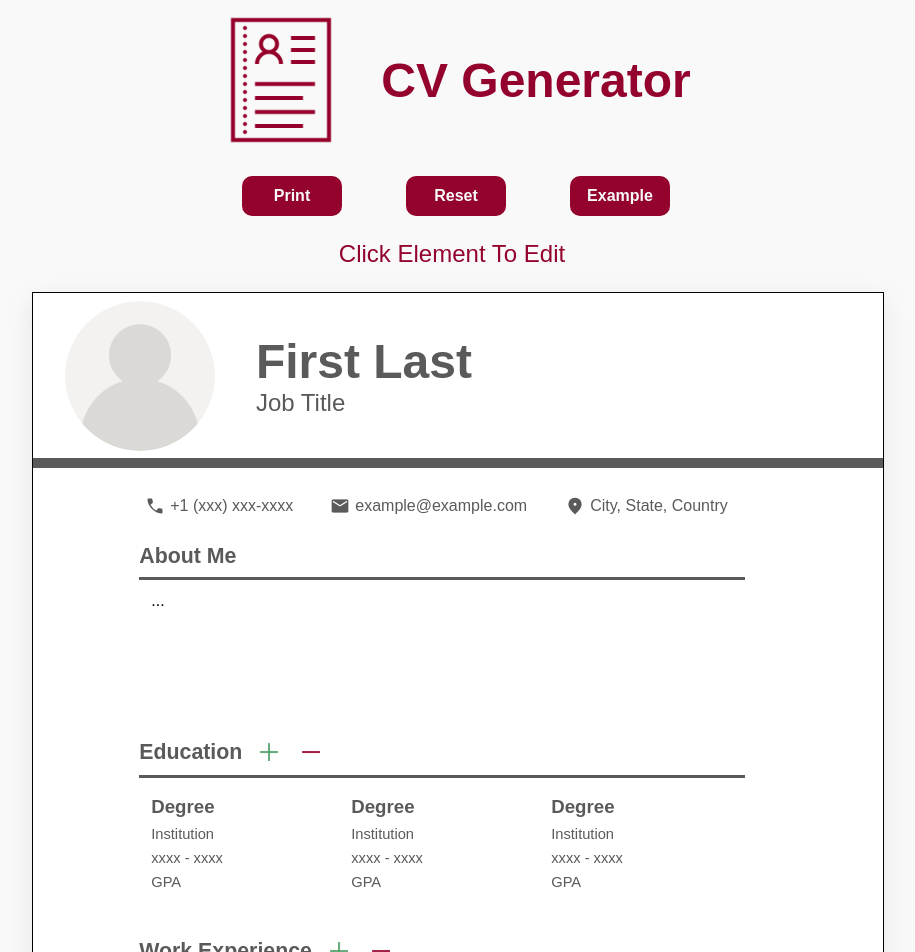
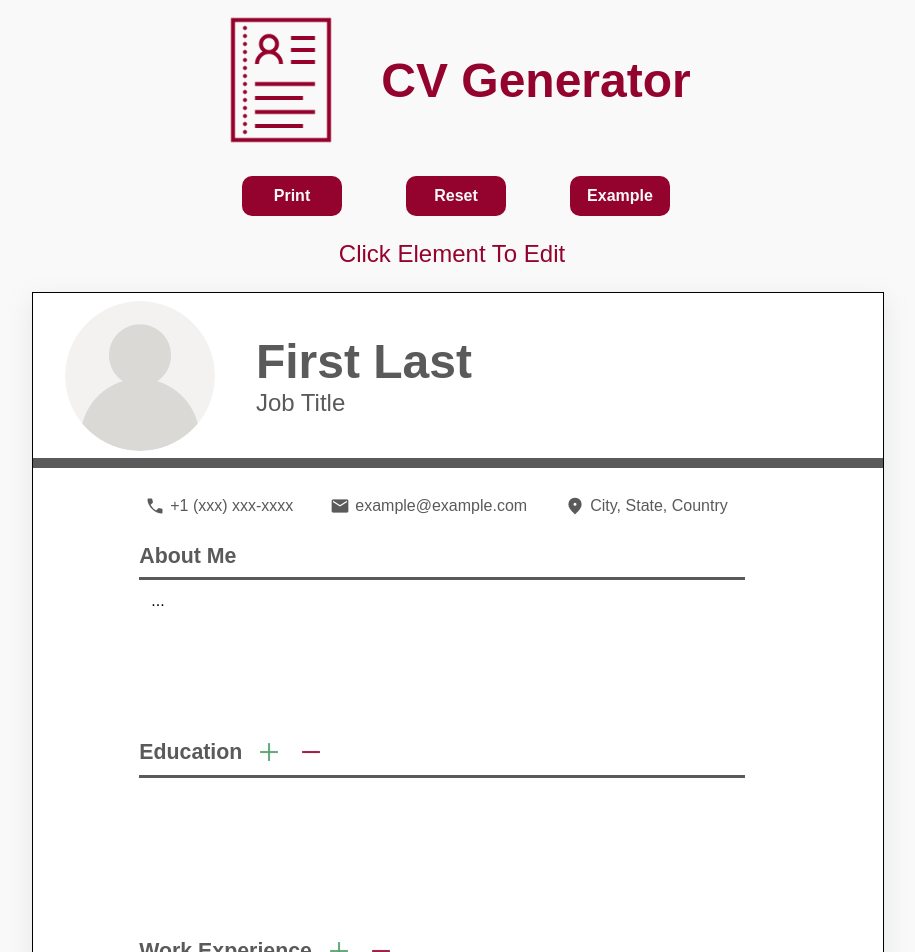
Before and after one commit to zeeeli/cv-generator, a React (Create React App) app: page / in a window 1280 px wide. Shown: the top 952 px of the page, without its empty margins (194-1109 px from the left). Built offline with nearby package versions, Linux system fonts and the light colour scheme.

Commit message:
Add state logic for education section buttons

```diff
--- a/src/components/CVFormEdu.js
+++ b/src/components/CVFormEdu.js
@@ -1,8 +1,37 @@
 import React, { Component } from "react";
-import CVFormInput from "./CVFormInput";
+import CVFormEduEntry from "./CVFormEduEntry";
 
 export default class CVFormEdu extends Component {
+  constructor(props) {
+    super(props);
+
+    this.state = {
+      numChildren: 0,
+    };
+  }
+
+  addChild = () => {
+    if (this.state.numChildren < 3) {
+      this.setState({
+        numChildren: this.state.numChildren + 1,
+      });
+    }
+  };
+
+  removeChild = () => {
+    if (this.state.numChildren > 0) {
+      this.setState({
+        numChildren: this.state.numChildren - 1,
+      });
+    }
+  };
+
   render() {
+    const children = [];
+
+    for (let i = 0; i < this.state.numChildren; i++)
+      children.push(<CVFormEduEntry />);
+
     return (
       <section id="education">
         <h3 className="section-header">
@@ -13,6 +42,7 @@ export default class CVFormEdu extends Component {
             id="add-edu"
             style={{ width: 30, height: 30 }}
             title="Add to end"
+            onClick={this.addChild}
           />
           <img
             src={require("../assets/remove.png")}
@@ -20,40 +50,10 @@ export default class CVFormEdu extends Component {
             id="remove-edu"
             style={{ width: 30, height: 30 }}
             title="Remove from end"
+            onClick={this.removeChild}
           />
         </h3>
-        <div id="edu-body">
-          <div>
-            <CVFormInput defaultText="Degree" id="degree-name" length={20} />
-            <CVFormInput
-              defaultText="Institution"
-              id="insti-name"
-              length={28}
-            />
-            <CVFormInput defaultText="xxxx - xxxx" id="years" length={11} />
-            <CVFormInput defaultText="GPA" id="gpa" length={4} />
-          </div>
-          <div>
-            <CVFormInput defaultText="Degree" id="degree-name" length={20} />
-            <CVFormInput
-              defaultText="Institution"
-              id="insti-name"
-              length={28}
-            />
-            <CVFormInput defaultText="xxxx - xxxx" id="years" length={11} />
-            <CVFormInput defaultText="GPA" id="gpa" length={4} />
-          </div>
-          <div>
-            <CVFormInput defaultText="Degree" id="degree-name" length={20} />
-            <CVFormInput
-              defaultText="Institution"
-              id="insti-name"
-              length={28}
-            />
-            <CVFormInput defaultText="xxxx - xxxx" id="years" length={11} />
-            <CVFormInput defaultText="GPA" id="gpa" length={4} />
-          </div>
-        </div>
+        <div id="edu-body">{children}</div>
       </section>
     );
   }
--- /dev/null
+++ b/src/components/CVFormEduEntry.js
@@ -0,0 +1,15 @@
+import React, { Component } from "react";
+import CVFormInput from "./CVFormInput";
+
+export default class CVFormEduEntry extends Component {
+  render() {
+    return (
+      <div>
+        <CVFormInput defaultText="Degree" id="degree-name" length={20} />
+        <CVFormInput defaultText="Institution" id="insti-name" length={28} />
+        <CVFormInput defaultText="xxxx - xxxx" id="years" length={11} />
+        <CVFormInput defaultText="GPA" id="gpa" length={4} />
+      </div>
+    );
+  }
+}
--- a/src/components/CVMain.css
+++ b/src/components/CVMain.css
@@ -124,6 +124,7 @@ h3 {
 #education,
 #work-experience {
   min-height: 15%;
+  overflow: hidden;
 }
 
 .section-header {
```
